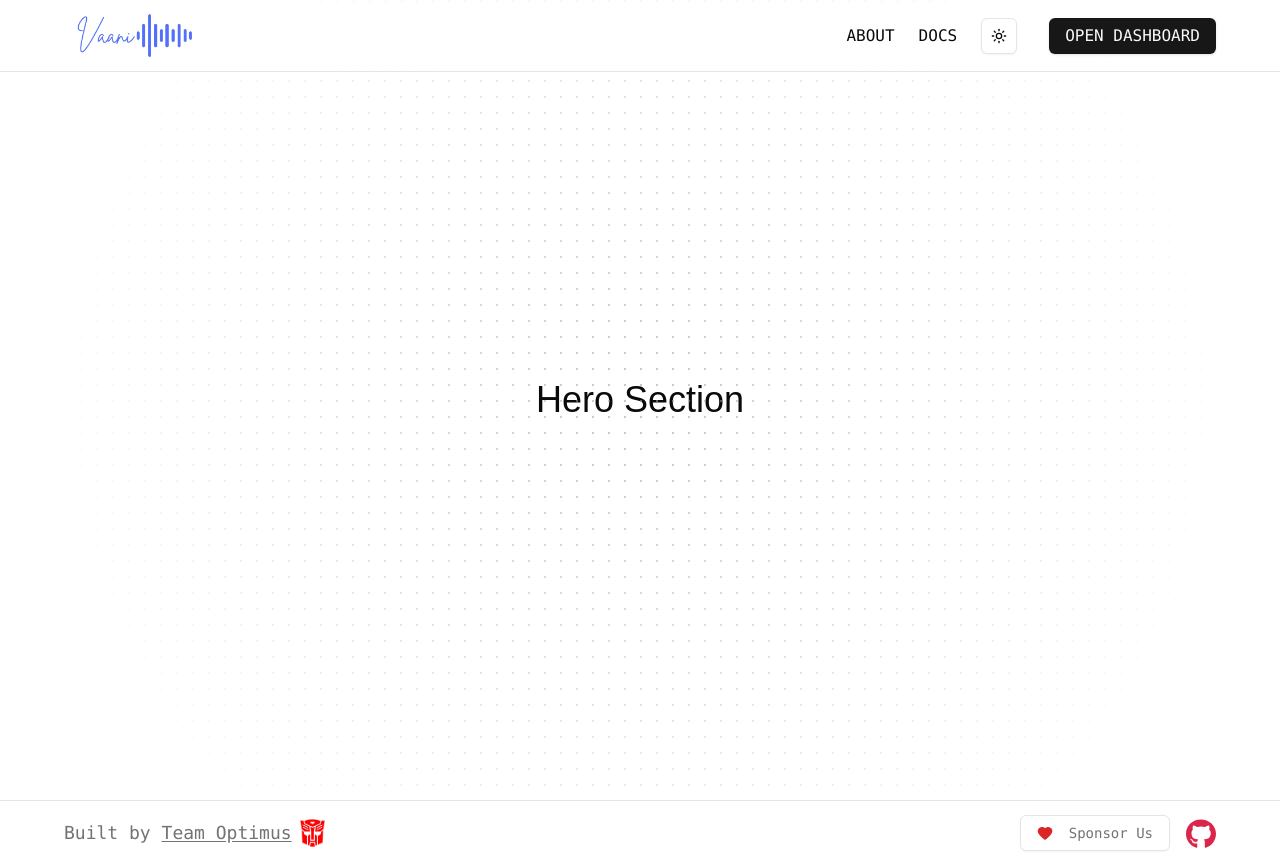
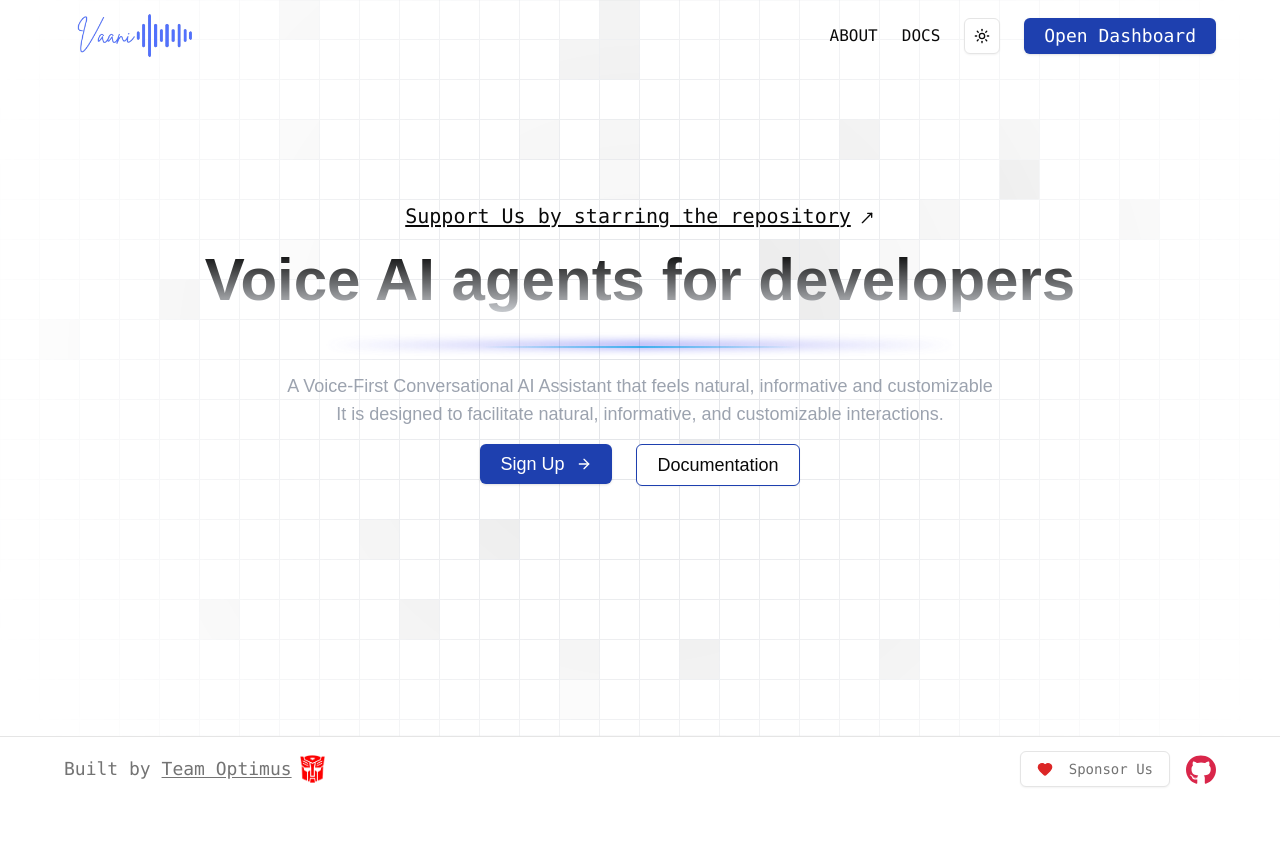
Before and after one commit to Kanishk2Kumar/Vaani, a Next.js app: page / in a window 1280 px wide. After the commit the page ends 800 px from the top, so only its background shows below. Built offline with nearby package versions, Linux system fonts and the light colour scheme; a web font is replaced by a local one.

Commit message:
Updated the Hero Section

```diff
--- /dev/null
+++ b/app/(root)/dashboard/page.tsx
@@ -0,0 +1,9 @@
+import React from 'react'
+
+const Dashboard = () => {
+  return (
+    <div>Dashboard</div>
+  )
+}
+
+export default Dashboard
--- /dev/null
+++ b/app/(root)/docs/page.tsx
@@ -0,0 +1,9 @@
+import React from 'react'
+
+const Docs = () => {
+  return (
+    <div>Docs</div>
+  )
+}
+
+export default Docs
--- a/app/(root)/page.tsx
+++ b/app/(root)/page.tsx
@@ -1,17 +1,63 @@
+import { AnimatedGridPattern } from "@/components/animated-grid";
+import Footer from "@/components/Footer";
 import Header from "@/components/Header";
-import Footer from "@/components/Footer";
-import Hero from "@/components/Hero";
+import { Button } from "@/components/ui/button";
+import { ArrowRight, MoveUpRightIcon } from "lucide-react";
+import Link from "next/link";
 
-
-const HomePage = () => {
+export default function Home() {
   return (
-    <main>
+    <div className="relative">
       <Header />
-        <Hero />
-      <Footer />
-
-    </main>
+      <div className="hero-section relative flex sm:min-h-[92vh] min-h-[85vh] flex-col items-center justify-center text-center px-2 py-8">
+      <AnimatedGridPattern
+          numSquares={30}
+          maxOpacity={0.1}
+          duration={3}
+          repeatDelay={1}
+          className="absolute inset-0 -z-10 hidden sm:block [mask-image:radial-gradient(700px_circle_at_center,white,transparent)]"
+        />
+        <Link
+          href="https://github.com/Kanishk2Kumar/Vaani"
+          target="_blank"
+          className="mb-5 text-xl flex items-center gap-2 underline underline-offset-2 sm:-mt-12 font-mono"
+        >
+          Support Us by starring the repository{" "}
+          <MoveUpRightIcon
+            className="w-4 h-4 font-extrabold"
+            style={{ transform: "translateY(2px)" }}
+          />
+        </Link>
+        <h1 className="text-3xl font-bold mb-4 sm:text-6xl pointer-events-none whitespace-pre-wrap bg-gradient-to-b from-black to-gray-300/80 bg-clip-text text-transparent dark:from-white dark:to-slate-900/10 pb-2">
+          <span className="block sm:hidden">
+            Block Forge
+          </span>
+          <span className="hidden sm:block">
+            Voice AI agents for developers
+          </span>
+        </h1>
+        <div className="relative w-full flex flex-col items-center mb-6 z-10 mt-2">
+          <div className="bg-gradient-to-r from-transparent via-indigo-500 to-transparent h-[6px] w-2/4 blur-sm animate-pulse" />
+          <div className="bg-gradient-to-r from-transparent via-sky-500 to-transparent h-[2px] w-1/4 mt-[-2px] animate-pulse" />
+        </div>
+        <p className="text-gray-400 text-lg text-center z-10">
+          A Voice-First Conversational AI Assistant that feels natural, informative and customizable <br />
+           It is designed to facilitate natural, informative, and customizable interactions.
+        </p>
+        <div className="mt-4 flex flex-wrap justify-center gap-6 z-10 ">
+          <Link href="/sign-in">
+          <Button className="px-5 py-5 text-lg flex items-center bg-blue-800 hover:bg-blue-900 text-white ">
+            Sign Up <ArrowRight className="ml-1" />
+          </Button>
+          </Link>
+          <Link href="/docs">
+          <Button variant="outline" className="px-5 py-5 text-lg border-blue-800">
+            Documentation
+          </Button>
+          </Link>
+        </div>
+    </div>
+    <Footer />
+    </div>
   );
-};
-
-export default HomePage;
+}
--- a/components/Footer.tsx
+++ b/components/Footer.tsx
@@ -36,7 +36,7 @@ export function FooterButtons() {
   return (
     <>
       <Link
-        href="https://github.com/sponsors/m3hu1"
+        href="https://github.com/Kanishk2Kumar"
         target="_blank"
         className={buttonVariants({ variant: "outline" })}
       >
--- a/components/Header.tsx
+++ b/components/Header.tsx
@@ -7,7 +7,7 @@ import { Button } from "./ui/button";
 
 const Header = () => {
   return (
-    <header className="fixed top-0 left-0 w-full z-50 font-mono border-b backdrop-blur-sm">
+    <header className="fixed top-0 left-0 w-full z-50 font-mono">
       <div className="mx-16 py-2 flex items-center justify-between">
         <Link href="/" className="flex items-center">
           <Image src="/icons/logo.png" alt="Logo" width={140} height={55} />
@@ -30,7 +30,9 @@ const Header = () => {
           <ModeToggle />
 
           <Link href="/dashboard">
-            <Button className="ml-2 text-md">OPEN DASHBOARD</Button>
+            <Button className="px-5 py-4 text-lg flex items-center bg-blue-800 hover:bg-blue-900 text-white ">
+            Open Dashboard
+          </Button>
           </Link>
         </nav>
       </div>
--- a/components/Hero.tsx
+++ /dev/null
@@ -1,20 +0,0 @@
-import React from 'react'
-import { DotPattern } from './magicui/dot-pattern'
-import { cn } from '@/lib/utils'
-
-const Hero = () => {
-  return (
-    <div className='min-h-screen justify-center flex items-center'>
-      <DotPattern
-        className={cn(
-          "[mask-image:radial-gradient(600px_circle_at_center,blue,transparent)]",
-        )}
-      />
-        <div className='text-4xl text-center font-aeonik-trial font-thin'>
-            Hero Section
-        </div>
-    </div>
-  )
-}
-
-export default Hero
--- /dev/null
+++ b/components/animated-grid.tsx
@@ -0,0 +1,148 @@
+"use client";
+
+import { useEffect, useId, useRef, useState } from "react";
+import { motion } from "framer-motion";
+
+import { cn } from "@/lib/utils";
+
+interface AnimatedGridPatternProps {
+  width?: number;
+  height?: number;
+  x?: number;
+  y?: number;
+  strokeDasharray?: any;
+  numSquares?: number;
+  className?: string;
+  maxOpacity?: number;
+  duration?: number;
+  repeatDelay?: number;
+}
+
+export function AnimatedGridPattern({
+  width = 40,
+  height = 40,
+  x = -1,
+  y = -1,
+  strokeDasharray = 0,
+  numSquares = 50,
+  className,
+  maxOpacity = 0.5,
+  duration = 4,
+  repeatDelay = 0.5,
+  ...props
+}: AnimatedGridPatternProps) {
+  const id = useId();
+  const containerRef = useRef(null);
+  const [dimensions, setDimensions] = useState({ width: 0, height: 0 });
+  const [squares, setSquares] = useState(() => generateSquares(numSquares));
+
+  function getPos() {
+    return [
+      Math.floor((Math.random() * dimensions.width) / width),
+      Math.floor((Math.random() * dimensions.height) / height),
+    ];
+  }
+
+  // Adjust the generateSquares function to return objects with an id, x, and y
+  function generateSquares(count: number) {
+    return Array.from({ length: count }, (_, i) => ({
+      id: i,
+      pos: getPos(),
+    }));
+  }
+
+  // Function to update a single square's position
+  const updateSquarePosition = (id: number) => {
+    setSquares((currentSquares) =>
+      currentSquares.map((sq) =>
+        sq.id === id
+          ? {
+              ...sq,
+              pos: getPos(),
+            }
+          : sq,
+      ),
+    );
+  };
+
+  // Update squares to animate in
+  useEffect(() => {
+    if (dimensions.width && dimensions.height) {
+      setSquares(generateSquares(numSquares));
+    }
+  }, [dimensions, numSquares]);
+
+  // Resize observer to update container dimensions
+  useEffect(() => {
+    const resizeObserver = new ResizeObserver((entries) => {
+      for (let entry of entries) {
+        setDimensions({
+          width: entry.contentRect.width,
+          height: entry.contentRect.height,
+        });
+      }
+    });
+
+    if (containerRef.current) {
+      resizeObserver.observe(containerRef.current);
+    }
+
+    return () => {
+      if (containerRef.current) {
+        resizeObserver.unobserve(containerRef.current);
+      }
+    };
+  }, [containerRef]);
+
+  return (
+    <svg
+      ref={containerRef}
+      aria-hidden="true"
+      className={cn(
+        "pointer-events-none absolute inset-0 h-full w-full fill-gray-400/30 stroke-gray-400/30",
+        className,
+      )}
+      {...props}
+    >
+      <defs>
+        <pattern
+          id={id}
+          width={width}
+          height={height}
+          patternUnits="userSpaceOnUse"
+          x={x}
+          y={y}
+        >
+          <path
+            d={`M.5 ${height}V.5H${width}`}
+            fill="none"
+            strokeDasharray={strokeDasharray}
+          />
+        </pattern>
+      </defs>
+      <rect width="100%" height="100%" fill={`url(#${id})`} />
+      <svg x={x} y={y} className="overflow-visible">
+        {squares.map(({ pos: [x, y], id }, index) => (
+          <motion.rect
+            initial={{ opacity: 0 }}
+            animate={{ opacity: maxOpacity }}
+            transition={{
+              duration,
+              repeat: 1,
+              delay: index * 0.1,
+              repeatType: "reverse",
+            }}
+            onAnimationComplete={() => updateSquarePosition(id)}
+            key={`${x}-${y}-${index}`}
+            width={width - 1}
+            height={height - 1}
+            x={x * width + 1}
+            y={y * height + 1}
+            fill="currentColor"
+            strokeWidth="0"
+          />
+        ))}
+      </svg>
+    </svg>
+  );
+}
```
